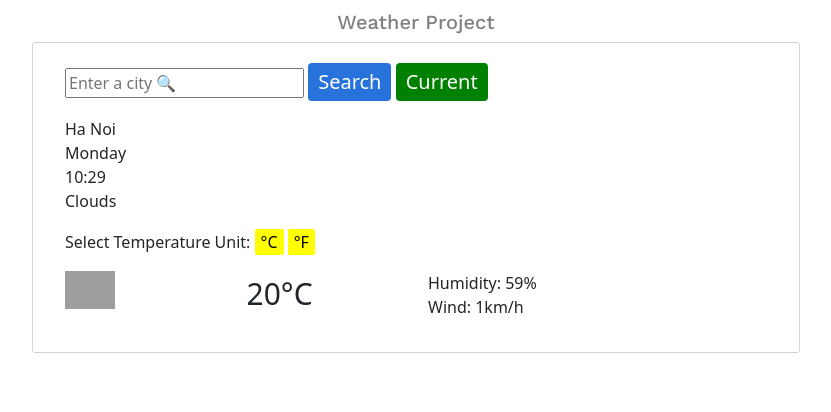
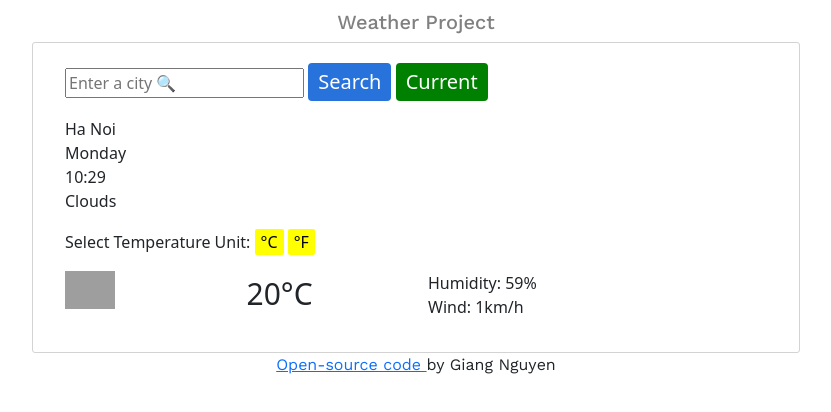
Before and after one commit to nghgiang/giang-weather-week7, a plain HTML site: page index.html in a window 1280 px wide. Shown: the whole page, without its empty margins (224-1055 px from the left). Drawn offline with nearby package versions, Linux system fonts and the light colour scheme; grey boxes are pictures that could not be loaded.

Commit message:
with github link

```diff
--- a/index.html
+++ b/index.html
@@ -62,6 +62,7 @@
 
         </div>
     </div>
+    <p id="credit"><a href="https://github.com/nghgiang/giang-weather-week7">Open-source code </a> by Giang Nguyen </p>
     <script src="javascript/script.js"></script>
   </body>
 </html>
--- a/src/style.css
+++ b/src/style.css
@@ -65,3 +65,8 @@ h1 {
 .tempUnit:hover {
   background-color: lightgreen;
 }
+
+#credit {
+  text-align: center;
+  font-family: "Work Sans", sans-serif;
+}
```
